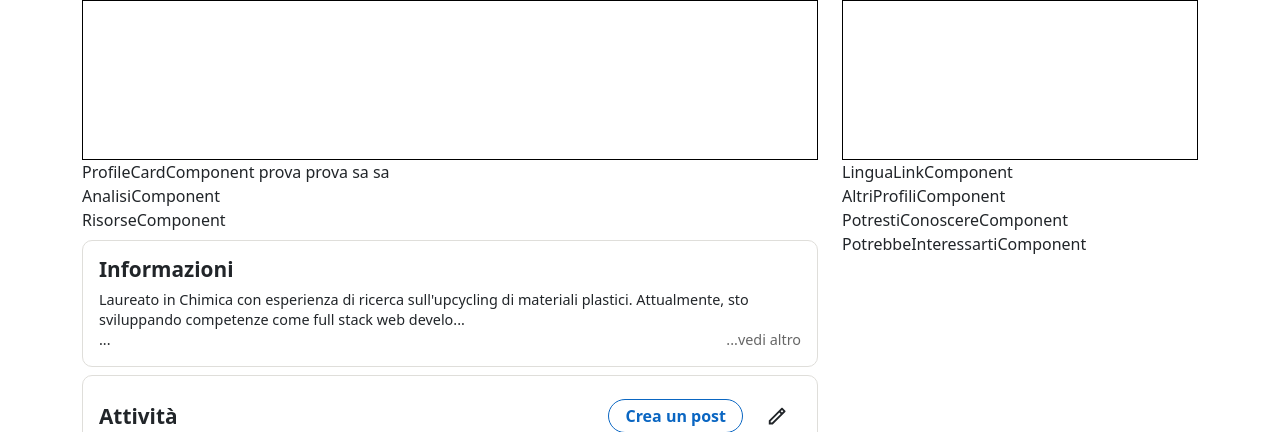
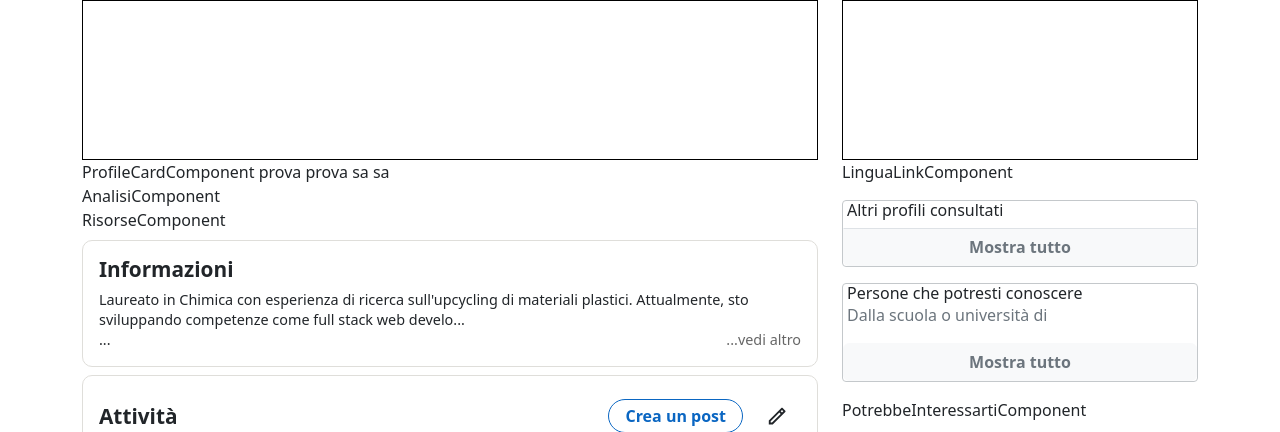
Before and after one commit to trixiamarie/Build-Week-3, a React (Create React App) app: page /profile in a window 1280 px wide. Shown: the top 432 px of the page. Built offline with nearby package versions, Linux system fonts and the light colour scheme.

Commit message:
altri profili comp potresti conoscere comp

```diff
--- a/src/Componenti/ComponentiProfilo/AltriProfiliComponent.jsx
+++ b/src/Componenti/ComponentiProfilo/AltriProfiliComponent.jsx
@@ -1,7 +1,52 @@
-import React from 'react'
+import React from "react";
+import { Button, Col, Modal } from "react-bootstrap";
+
+function ModaleAltriProfiliComponent(props) {
+  return (
+    <Modal
+      {...props}
+      size="lg"
+      aria-labelledby="contained-modal-title-center"
+      centered
+    >
+      <Modal.Header closeButton>
+        <Modal.Title id="contained-modal-title-center">
+          Modal heading
+        </Modal.Title>
+      </Modal.Header>
+      <Modal.Body>
+        <h4>Centered Modal</h4>
+        <p>
+          Cras mattis consectetur purus sit amet fermentum. Cras justo odio,
+          dapibus ac facilisis in, egestas eget quam. Morbi leo risus, porta ac
+          consectetur ac, vestibulum at eros.
+        </p>
+      </Modal.Body>
+      <Modal.Footer>
+        <Button onClick={props.onHide}>Close</Button>
+      </Modal.Footer>
+    </Modal>
+  );
+}
 
 export default function AltriProfiliComponent() {
+  const [modalShow, setModalShow] = React.useState(false);
+
   return (
-    <div>AltriProfiliComponent</div>
-  )
+    <Col md={12} className=" my-3 rounded-1 border border-secondary-subtle">
+      <h6 className="ms-1">Altri profili consultati</h6>
+      <Button
+        className="w-100 text-center border-top rounded-top-0"
+        variant="light"
+        onClick={() => setModalShow(true)}
+      >
+        <b className="text-secondary">Mostra tutto</b>
+      </Button>
+
+      <ModaleAltriProfiliComponent
+        show={modalShow}
+        onHide={() => setModalShow(false)}
+      />
+    </Col>
+  );
 }
--- a/src/Componenti/ComponentiProfilo/PotrestiConoscereComponent.jsx
+++ b/src/Componenti/ComponentiProfilo/PotrestiConoscereComponent.jsx
@@ -1,7 +1,53 @@
-import React from 'react'
+import React from "react";
+import { Button, Col, Modal } from "react-bootstrap";
+
+function ModalePotrestiConoscereComponent(props) {
+  return (
+    <Modal
+      {...props}
+      size="lg"
+      aria-labelledby="contained-modal-title-vcenter"
+      centered
+    >
+      <Modal.Header closeButton>
+        <Modal.Title id="contained-modal-title-vcenter">
+          Modal heading
+        </Modal.Title>
+      </Modal.Header>
+      <Modal.Body>
+        <h4>Centered Modal</h4>
+        <p>
+          Cras mattis consectetur purus sit amet fermentum. Cras justo odio,
+          dapibus ac facilisis in, egestas eget quam. Morbi leo risus, porta ac
+          consectetur ac, vestibulum at eros.
+        </p>
+      </Modal.Body>
+      <Modal.Footer>
+        <Button onClick={props.onHide}>Close</Button>
+      </Modal.Footer>
+    </Modal>
+  );
+}
 
 export default function PotrestiConoscereComponent() {
+  const [modalShow, setModalShow] = React.useState(false);
+
   return (
-    <div>PotrestiConoscereComponent</div>
-  )
+    <Col md={12} className=" my-3 rounded-1 border border-secondary-subtle">
+      <h6 className="ms-1 mb-0">Persone che potresti conoscere</h6>
+      <p className="ms-1 text-secondary">Dalla scuola o università di {}</p>
+      <Button
+        className="w-100 text-center"
+        variant="light"
+        onClick={() => setModalShow(true)}
+      >
+        <b className="text-secondary">Mostra tutto</b>
+      </Button>
+
+      <ModalePotrestiConoscereComponent
+        show={modalShow}
+        onHide={() => setModalShow(false)}
+      />
+    </Col>
+  );
 }
```
